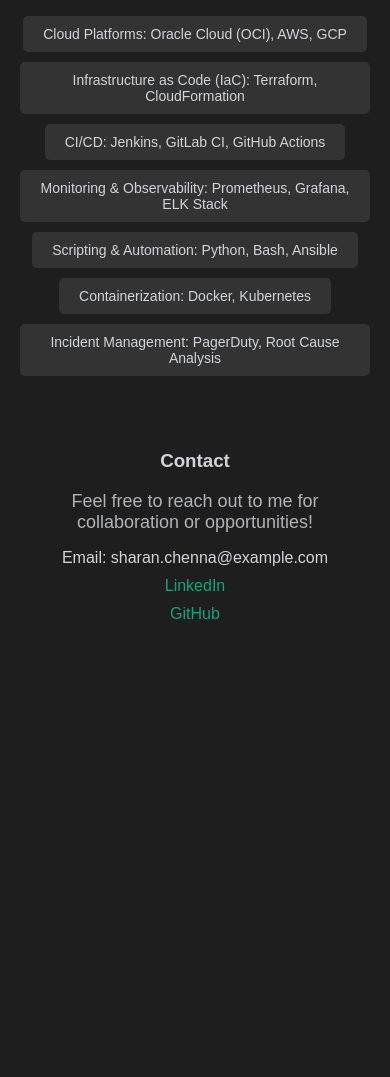
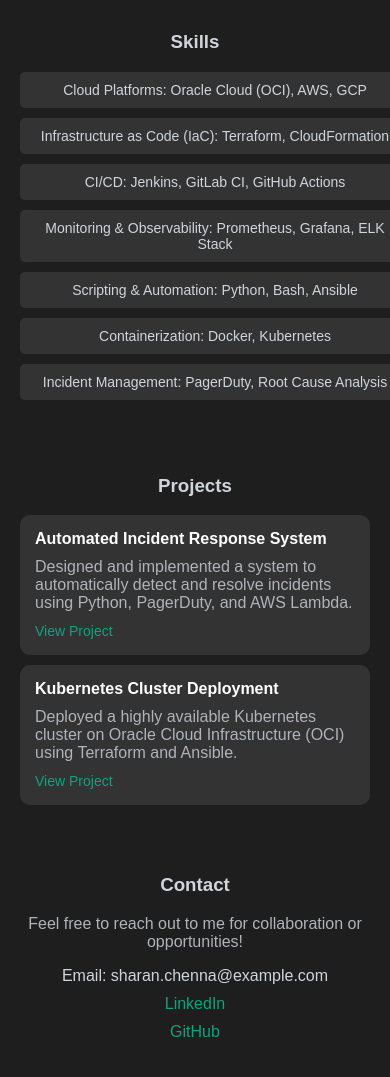
Before and after one commit to sharanch/card, a plain HTML site: page index.html in a window 390 px wide. Shown: the part 575-1652 px from the top of the page. Before the commit the page ends 1234 px from the top, so only its background shows below. Drawn offline with Linux system fonts and the light colour scheme; a web font is replaced by a local one.

Commit message:
index.html

```diff
--- a/index.html
+++ b/index.html
@@ -172,6 +172,36 @@
             background-color: #f0f0f0;
             color: #333;
         }
+
+        /* Mobile Styles */
+        @media (max-width: 768px) {
+            header {
+                flex-direction: column;
+                align-items: flex-start;
+            }
+            .nav-links {
+                flex-direction: column;
+                gap: 10px;
+                margin-top: 10px;
+            }
+            h2 {
+                font-size: 28px;
+            }
+            p {
+                font-size: 16px;
+            }
+            .skills ul, .projects ul {
+                flex-direction: column;
+                align-items: center;
+            }
+            .skills li, .projects li {
+                width: 100%;
+                text-align: center;
+            }
+            .project {
+                padding: 15px;
+            }
+        }
     </style>
 </head>
 <body>
@@ -209,6 +239,19 @@
             </ul>
         </div>
 
+        <div id="projects" class="projects">
+            <h3>Projects</h3>
+            <div class="project">
+                <h4>Automated Incident Response System</h4>
+                <p>Designed and implemented a system to automatically detect and resolve incidents using Python, PagerDuty, and AWS Lambda.</p>
+                <a href="#">View Project</a>
+            </div>
+            <div class="project">
+                <h4>Kubernetes Cluster Deployment</h4>
+                <p>Deployed a highly available Kubernetes cluster on Oracle Cloud Infrastructure (OCI) using Terraform and Ansible.</p>
+                <a href="#">View Project</a>
+            </div>
+        </div>
 
         <div id="contact" class="contact">
             <h3>Contact</h3>
```
